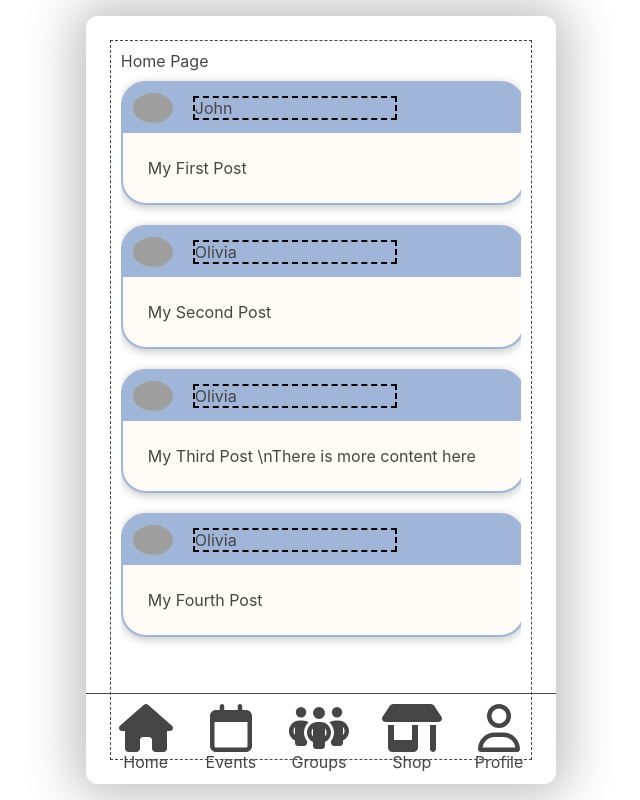
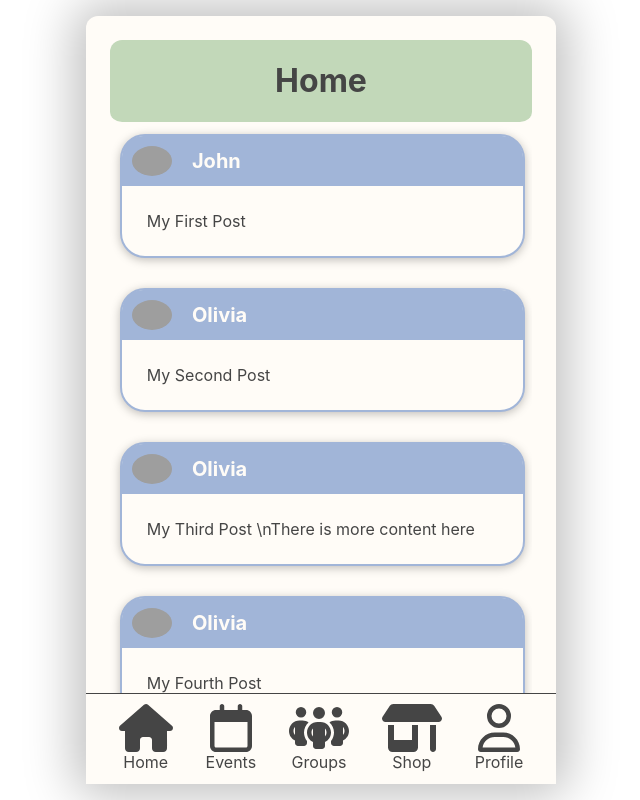
Before and after one commit to brian-ngyn/PawPrints, a React app: page / in a window 1280 px wide. Shown: the whole page, without its empty margins (319-959 px from the left). Built offline with nearby package versions, Linux system fonts and the light colour scheme; grey boxes are pictures that could not be loaded; the HTML template or start-up script is replaced by a standard one.

Commit message:
Adjustments to Home and post content

```diff
--- a/src/components/Footer/index.module.scss
+++ b/src/components/Footer/index.module.scss
@@ -8,6 +8,7 @@
   border-top: 0.9px solid #454545;
   justify-content: space-evenly;
   padding: 10px 0 0 0;
+  background-color: var(--primary-white);
 }
 
 .footerItem {
--- a/src/components/Post/index.module.scss
+++ b/src/components/Post/index.module.scss
@@ -3,16 +3,18 @@
   bottom: 0;
   left: 0;
   display: flexbox;
-  width: 100%;
+  width: 95%;
   //height: ;
   //border-top: 0.9px solid #454545;
   border-radius: 25px;
   border: 2px solid var(--primary-blue); //primary blue
   justify-content: space-evenly;
-  //padding: 10px 10px 10px 10px;
+  padding: -1px -1px -1px -1px;
   margin-top: 10px;
-  margin-bottom: 20px;
-  box-shadow: 0 2px 10px 0px rgba(0,0,0,0.25);
+  margin-bottom: 30px;
+  margin-left: 10px;
+  margin-right: 10px;
+  box-shadow: 0 2px 10px 0px var(--shadow-colour);
   background-color: var(--primary-white);
 }
 
@@ -28,14 +30,16 @@
   width: 100%;
   border-top-left-radius: 21px;
   border-top-right-radius: 21px;
+  //border-color: 2px solid var(--primary-blue);
   background-color: var(--primary-blue);
   align-items: center;
 }
+
 .postUser {
   height: 100%;
   margin: 10px;
   width: 50%;
-  border: 2px dashed #000000;
+  //border: 2px dashed #000000;
 }
 
 img {
@@ -43,6 +47,17 @@ img {
   border-radius: 50%;
 }
 
+h2 {
+  display: block;
+  font-size: 1.25em;
+  color: var(--primary-white);
+  margin-top: 2px;
+  margin-bottom: 2px;
+  margin-left: 0;
+  margin-right: 0;
+  font-weight: bold;
+}
+
 .postContents {
   margin: 25px;
   //border-radius:25px;
--- a/src/components/Post/index.tsx
+++ b/src/components/Post/index.tsx
@@ -24,7 +24,7 @@ const Post = (props: PostProps) => {
     <div className={styles.post}>
       <div className = {styles.postHeader}>
         <img src={props.userimgsrc} width="10%" height= "10%" alt="" border-radius="50"></img>
-        <div className = {styles.postUser}>{props.username}</div>
+        <div className = {styles.postUser}><h2>{props.username}</h2></div>
       </div>
       <div className = {styles.postContents}>
         {props.title}
--- a/src/globals.module.scss
+++ b/src/globals.module.scss
@@ -11,6 +11,7 @@ body {
   --secondary-green: #e4f0d0;
   --primary-blue: #a1b5d8;
   --primary-gray: #738290;
+  --shadow-colour: rgba(0,0,0,0.25);
 }
 
 .container {
@@ -26,9 +27,10 @@ body {
   width: 33%;
   height: 90%;
   display: flex;
-  box-shadow: 0 0 50px 12px rgba(0, 0, 0, 0.25);
+  box-shadow: 0 0 50px 12px var(--shadow-colour);
   border-radius: 0.75rem (12px);
   padding: 24px;
+  background-color: var(--primary-white);
 }
 
 @media (max-width: 768px) {
--- a/src/pageLayouts/Home/index.module.scss
+++ b/src/pageLayouts/Home/index.module.scss
@@ -8,16 +8,34 @@
   //height: 100px;
   //border-top: 0.9px solid #454545;
   //border-radius: 25px;
-  border: 1px dashed var(--primary-black); //primary blue
+  //border: 1px dashed var(--primary-black); //primary blue
   justify-content: space-evenly;
-  padding: 10px 10px 10px 10px;
-  //background-color: var(--primary-gray);
+  //padding: 10px 10px 10px 10px;
+  background-color: var(--primary-white);
 }
+
 .homeContents {
   overflow-y: scroll;
   overflow-x: hidden;
+  scrollbar-width: none;
   justify-content: space-evenly;
   display: flexbox;
   width: 100%;
-  height: 85%;
+  height: 90%;
+  background-color: var(--primary-white);
+  //margin-top: 10px;
+  //box-shadow: -6px 0 var(--primary-white), 6px 0 var(--primary-white), 0 3px 2.5px 0 var(--shadow-colour);
 }
+
+.homeTitle {
+  display: flex;
+  justify-content: center;
+  align-items: center;
+  vertical-align: middle;
+  background-color: var(--primary-green);
+  border-bottom: 2.5px solid var(--primary-white);
+  border-radius: 12px;
+  //border: 1px dashed var(--primary-black);
+  //margin-bottom: 6px;
+  //box-shadow: -6px 0 var(--primary-white), 6px 0 var(--primary-white), 0 2px 5px 0 var(--shadow-colour);
+}
--- a/src/pageLayouts/Home/index.tsx
+++ b/src/pageLayouts/Home/index.tsx
@@ -5,8 +5,7 @@ import styles from './index.module.scss';
 
 const Home = () => {
   return <div className={styles.home}>
-
-    Home Page
+    <div className={styles.homeTitle}><h1>Home</h1></div>
     <div className={styles.homeContents}>
     <Post title="My First Post" userimgsrc="https://cdn.pixabay.com/photo/2021/07/02/04/48/user-6380868_1280.png" username='John'/>
     <Post title="My Second Post" userimgsrc="https://cdn.pixabay.com/photo/2017/11/10/05/48/user-2935527_1280.png" username='Olivia'/>
```
